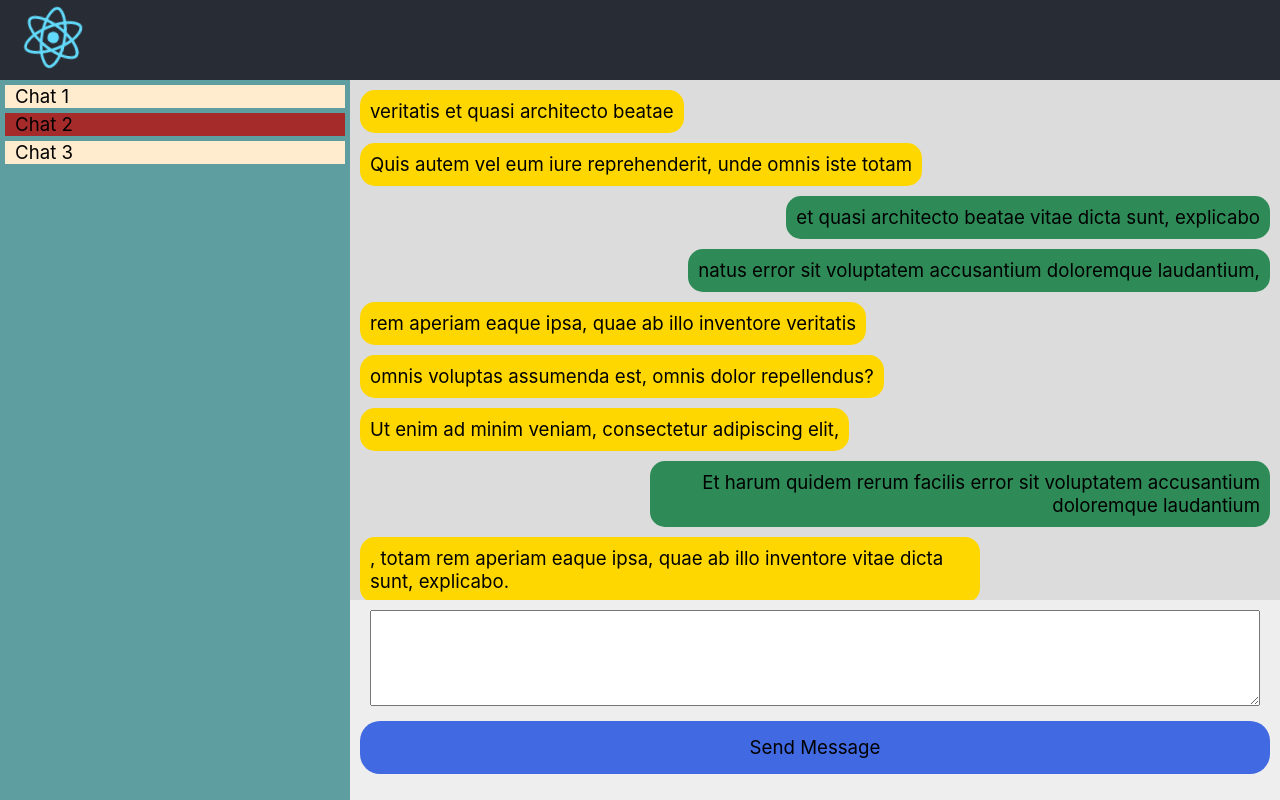
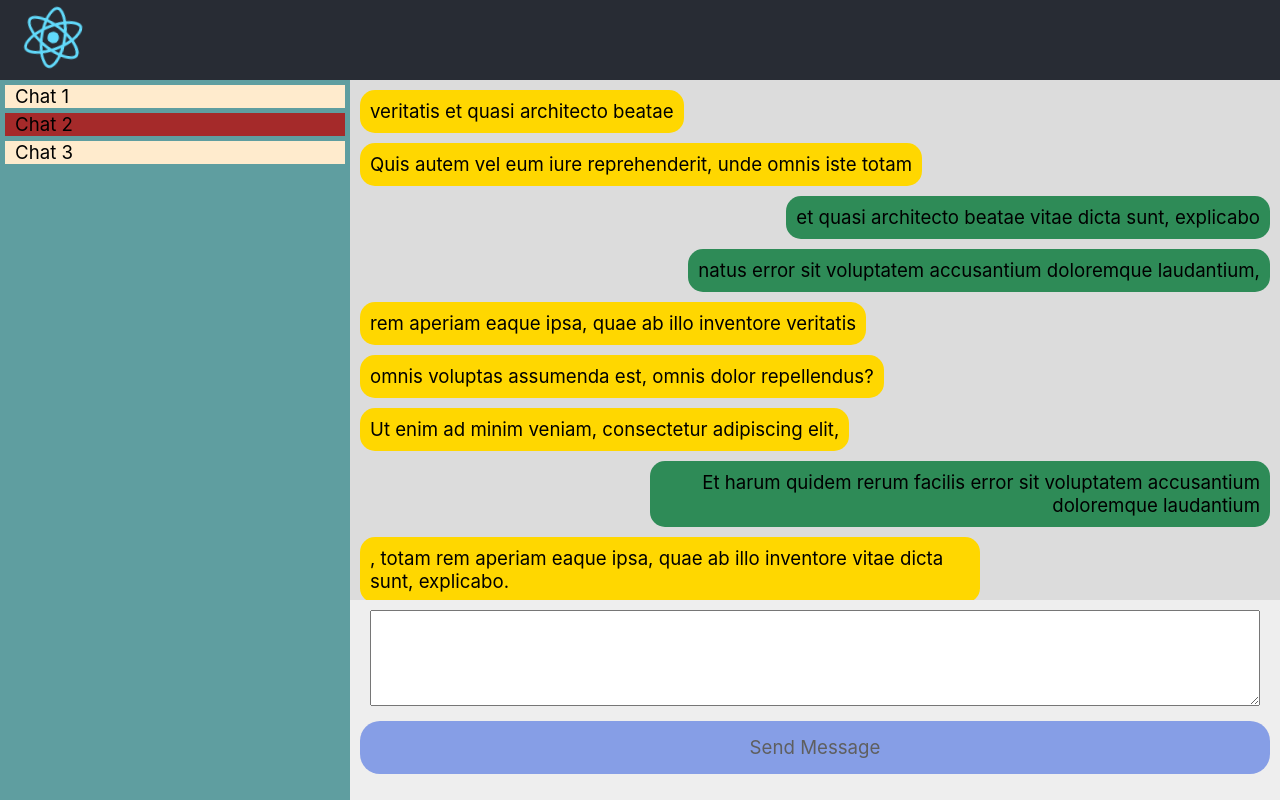
Before and after one commit to emkreo/T1, a React (Create React App) app: page / in a window 1280 px wide. Built offline with nearby package versions, Linux system fonts and the light colour scheme.

Commit message:
Block the send message button when there is an empty chat message

```diff
--- a/src/components/button/button.css
+++ b/src/components/button/button.css
@@ -4,3 +4,8 @@
   border-radius: 20px;
   cursor: pointer;
 }
+
+.button_disabled {
+  opacity: 0.6;
+  cursor: not-allowed;
+}
--- a/src/components/button/button.tsx
+++ b/src/components/button/button.tsx
@@ -5,12 +5,16 @@ import './button.css';
 interface Props {
   text: string;
   onClick: () => void;
+  disabled: boolean;
 }
 
 export class Button extends React.Component<Props> {
   public render(): JSX.Element {
     return (
-      <div className='button' onClick={this.props.onClick}>
+      <div
+        className={this.props.disabled ? "button" : "button button_disabled"}
+        onClick={this.props.onClick}
+      >
         {this.props.text}
       </div>
     )
--- a/src/pages/chat/components/message-editor/message-editor.tsx
+++ b/src/pages/chat/components/message-editor/message-editor.tsx
@@ -4,6 +4,7 @@ import * as React from 'react';
 import './message-editor.css'
 
 import { TextInput, Button } from '../../../../components';
+import {flushSync} from "react-dom";
 
 
 
@@ -13,6 +14,7 @@ interface Props {
 
 interface State {
   message: string;
+  disabled: boolean;
 }
 
 export class MessageEditor extends React.Component<Props, State> {
@@ -20,6 +22,7 @@ export class MessageEditor extends React.Component<Props, State> {
     super(props);
     this.state = {
       message: '',
+      disabled: false
     }
   }
 
@@ -27,7 +30,7 @@ export class MessageEditor extends React.Component<Props, State> {
     return (
       <div className='message-editor'>
         <TextInput value={this.state.message} onChange={this.onMessageChange}/>
-        <Button text='Send Message' onClick={this.sendMessage} />
+        <Button disabled={this.state.disabled} text='Send Message' onClick={this.sendMessage} />
       </div>
     )
   }
@@ -35,12 +38,19 @@ export class MessageEditor extends React.Component<Props, State> {
   @autobind
   private onMessageChange(event: any): void {
     console.log(event);
+    if(event.target.value.trim() !== '') {
+      this.setState({disabled: true});
+    }
     this.setState({ message: event.target.value });
   }
 
   @autobind
   private sendMessage(): void {
-    this.props.sendMessage(this.state.message);
+    if(this.state.disabled) {
+      this.props.sendMessage(this.state.message);
+      this.setState({ message: '' });
+      this.setState({disabled: false});
+    }
     this.setState({ message: '' });
   }
 }
```
